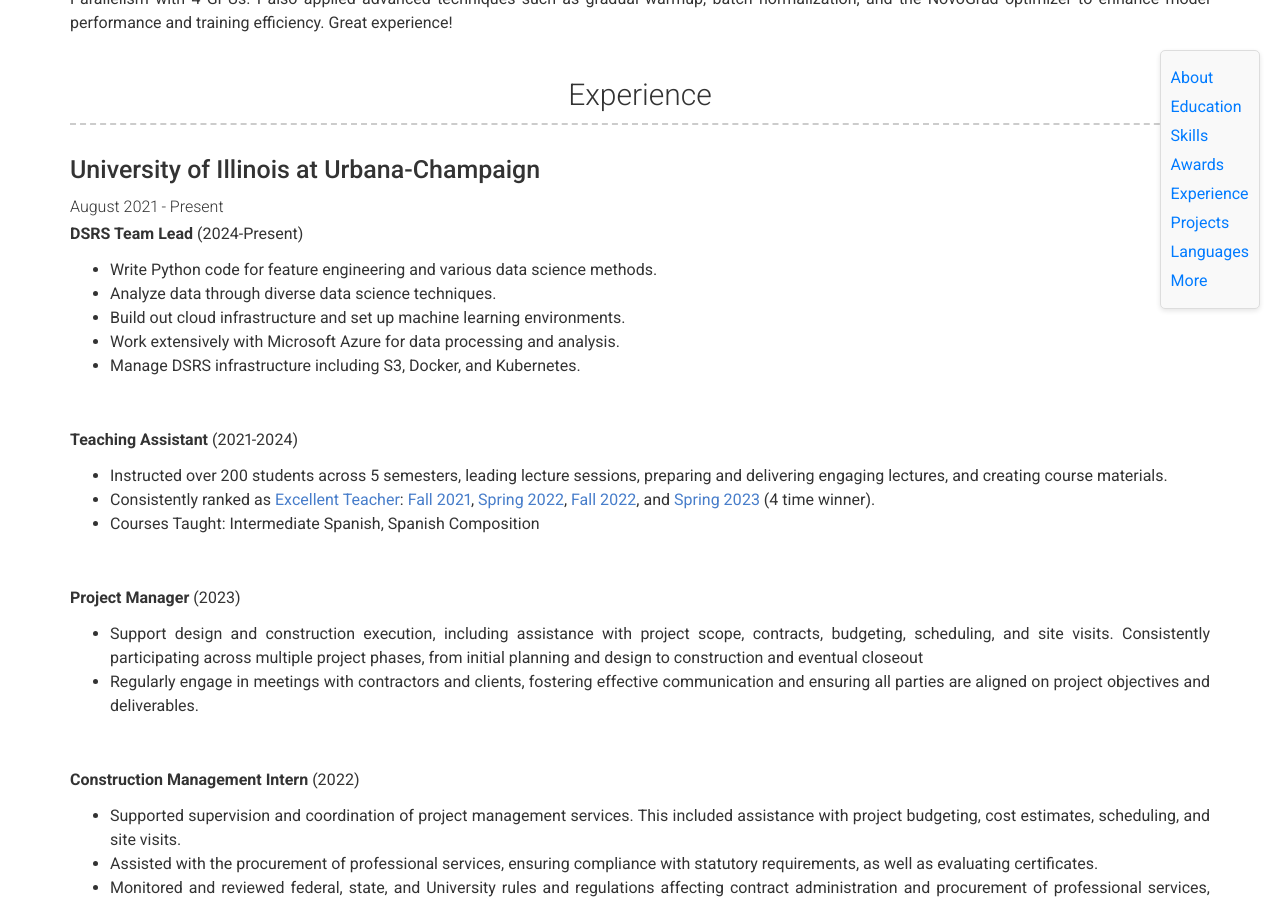
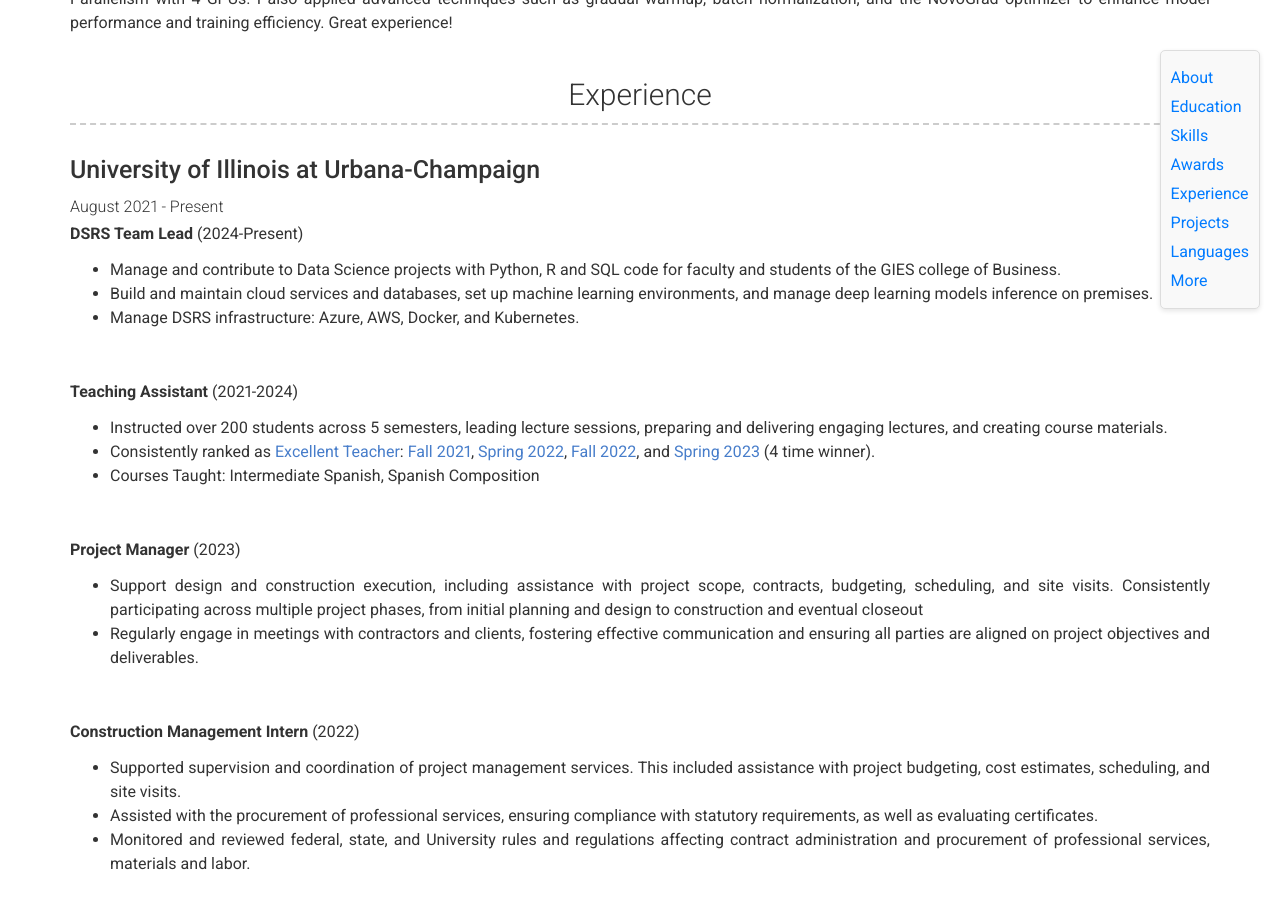
Before and after one commit to fsaudm/fsaudm.github.io, a Jekyll site: the page built from index.md, in a window 1280 px wide and 900 px high, scrolled down 4125 px. Built offline with Jekyll 4.4.1, drawn with Linux system fonts in a browser that asks for light colours.

Commit message:
updated the experiences section

```diff
--- a/_data/experience.yml
+++ b/_data/experience.yml
@@ -3,11 +3,10 @@
   description: |
     **DSRS Team Lead**   (2024-Present)
     <br />
-    - Write Python code for feature engineering and various data science methods.
-    - Analyze data through diverse data science techniques.
-    - Build out cloud infrastructure and set up machine learning environments.
-    - Work extensively with Microsoft Azure for data processing and analysis.
-    - Manage DSRS infrastructure including S3, Docker, and Kubernetes.
+    - Manage and contribute to Data Science projects with Python, R and SQL code for faculty and students of the GIES college of Business.
+    - Build and maintain cloud services and databases, set up machine learning environments, and manage deep learning models inference on premises.
+    - Manage DSRS infrastructure: Azure, AWS, Docker, and Kubernetes.
+
 
 - company:
   description: |
```
